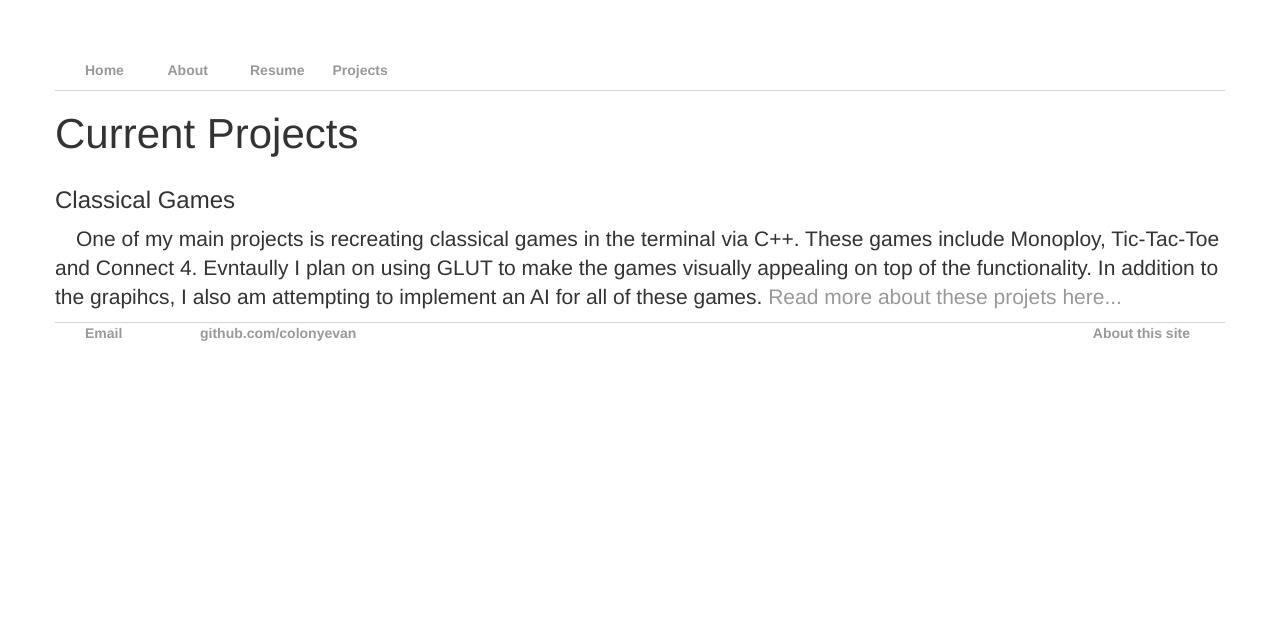
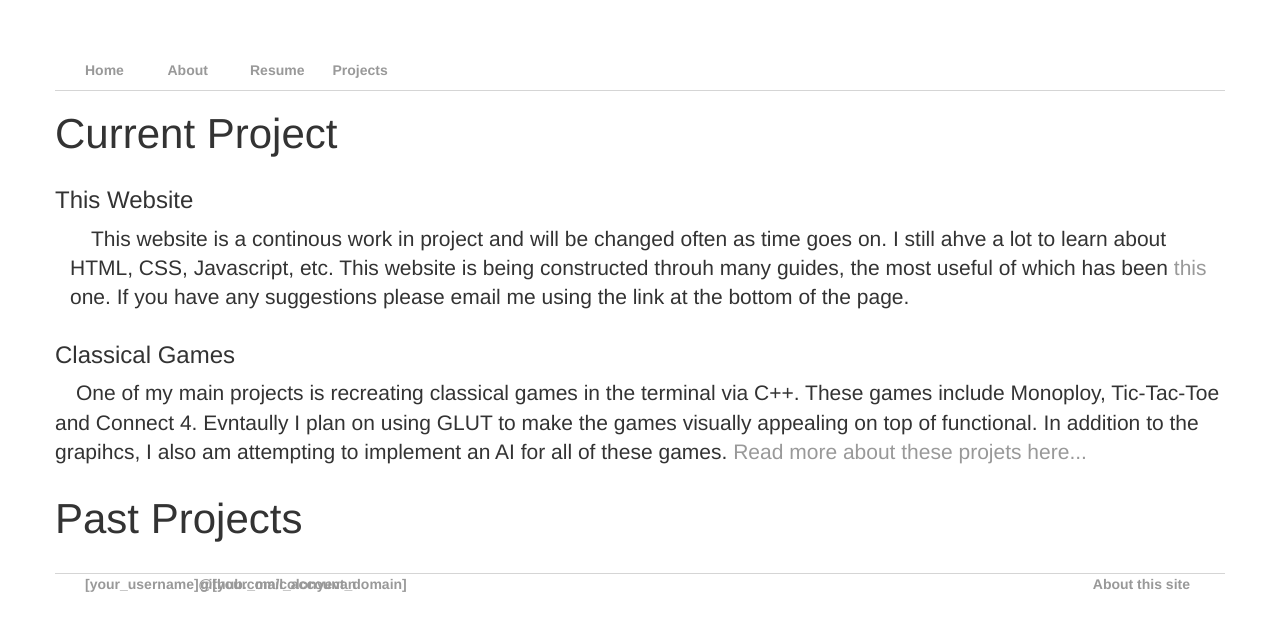
Before and after one commit to colonyevan/colonyevan.github.io, a Jekyll site: the page built from projects/index.html, in a window 1280 px wide. Shown: the top 631 px of the page. Built offline with Jekyll 4.4.1, drawn with Linux system fonts in a browser that asks for light colours.

Commit message:
Testing email usage

```diff
--- a/_includes/footer.html
+++ b/_includes/footer.html
@@ -1,7 +1,14 @@
 <footer class="container">
     <nav class="row">
         <ul class="col-sm-12">
-            <li class="col-sm-1 pull-left"><a href="">Email</a></li>
+            <li class="col-sm-1 pull-left">
+                <script language="JavaScript">
+                    var username = "[your_username]";
+                    var hostname = "[your_mail_account_domain]";
+                    var linktext = username + "@" + hostname ;
+                    document.write("<a href='" + "mail" + "to:" + username + "@" + hostname + "'>" + linktext + "</a>");
+                </script>
+            </li>
             <li class="col-sm-2 pull-left"><a href="https://github.com/colonyevan">github.com/colonyevan</a></li>
             <li class="pull-right"><a href="/site" title="About this site">About this site</a></li>
         </ul>
--- a/projects/index.html
+++ b/projects/index.html
@@ -3,17 +3,45 @@ layout: default
 title: Evan Colony
 ---
 <div class="blurb">
+    <div> <!-- This beings the current projects -->
         <div class="row">
-        <h1>Current Projects</h1>
+            <h1>Current Project</h1>
         </div>
         <!-- /.row -->
+
+        <!-- This website and its comments -->
+        <div class="row">
+            <h3>This Website</h3>
+        </div>
+        <!-- /.row -->
+
+        <div>
+            <p>&emsp;This website is a continous work in project and will be changed often as time goes on. I still ahve a lot to learn about HTML, CSS, Javascript, etc. This website is being constructed throuh many guides, the most useful of which has been <a href="http://jmcglone.com/guides/github-pages/">this</a> one. If you have any suggestions please email me using the link at the bottom of the page. </p>
+        </div>
+
+        <!-- Classical games and its comments -->
         <div class="row">
             <h3>Classical Games</h3>
         </div>
         <!-- /.row -->
         <div class="row">
-        <p>&emsp;One of my main projects is recreating classical games in the terminal via C++. These games include Monoploy, Tic-Tac-Toe and Connect 4. Evntaully I plan on using GLUT to make the games visually appealing on top of the functionality. In addition to the grapihcs, I also am attempting to implement an AI for all of these games. <a href="">Read more about these projets here...</a></p>
+            <p>&emsp;One of my main projects is recreating classical games in the terminal via C++. These games include Monoploy, Tic-Tac-Toe and Connect 4. Evntaully I plan on using GLUT to make the games visually appealing on top of functional. In addition to the grapihcs, I also am attempting to implement an AI for all of these games. <a href="">Read more about these projets here...</a></p>
         </div>
         <!-- /.row -->
+
+    </div> <!-- This ends the current projects -->
+
+    <div> <!-- Begins the past projects -->
+
+        <div class="row">
+            <h1>Past Projects</h1>
+        </div>
+        <!-- /.row -->
+
+        <div class="row">
+            <h3></h3>
+        </div>
+
+    </div> <!-- Ends past projects -->
 </div>
 <!-- /.blurb -->
```
Lines whose indentation alone changed are shown as unchanged.
